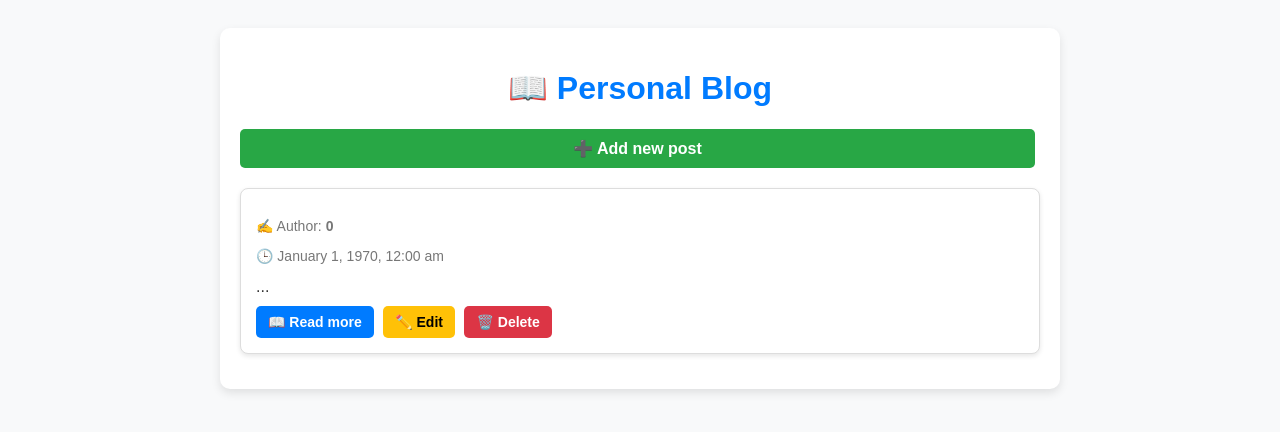
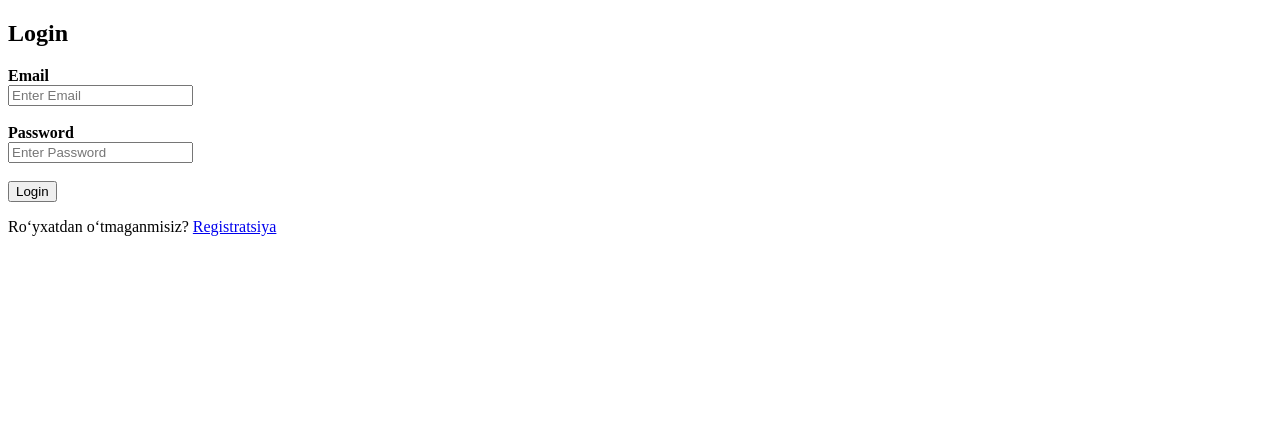
Before and after one commit to rustam-swe/personal-blog, a PHP site: page / in a window 1280 px wide. Shown: the top 432 px of the page. Run offline with PHP 8.4, Linux system fonts and the light colour scheme; data that the repository does not hold is empty.

Commit message:
Personal-Blog: create new file, register and login created

```diff
--- a/create.php
+++ b/create.php
@@ -22,7 +22,7 @@ if ($_SERVER["REQUEST_METHOD"] == "POST") {
         <textarea name="text" placeholder="text" required></textarea><br>
         <button type="submit">submit</button>
     </form>
-    <style>
+    <!-- <style>
     .submit-btn {
         background-color: #333;
         background: linear-gradient(to bottom, #333, #444);
@@ -38,6 +38,6 @@ if ($_SERVER["REQUEST_METHOD"] == "POST") {
     .submit-btn:hover {
         background: linear-gradient(to bottom, #444, #555);
     }
-</style>
+</style> -->
 </body>
 </html>
--- a/index.php
+++ b/index.php
@@ -1,173 +1,58 @@
 <?php
-include 'db.php';
+session_start();
+include 'db.php'; // MySQL ulanishi
 
-// SQL so‘rovi orqali postlar va mualliflarni olish
-$stmt = $db->query("
-    SELECT posts.id, posts.title, posts.text, posts.created_at, posts.updated_at,
-           COALESCE(users.name, 'Unknown Author') AS author
-    FROM posts
-    LEFT JOIN users ON posts.user_id = users.id
-    ORDER BY posts.created_at DESC
-");
-$posts = $stmt->fetchAll(PDO::FETCH_ASSOC);
+if ($_SERVER["REQUEST_METHOD"] == "POST") {
+    $email = trim($_POST["email"]);
+    $password = trim($_POST["password"]);
+
+    // Foydalanuvchi mavjudligini tekshirish
+    $stmt = $db->prepare("SELECT id, password FROM users WHERE email = ?");
+    $stmt->execute([$email]);
+    $user = $stmt->fetch(PDO::FETCH_ASSOC);
+
+    if ($user && password_verify($password, $user["password"])) {
+        // Sessiyaga foydalanuvchi ma’lumotlarini saqlash
+        $_SESSION["user_id"] = $user["id"];
+        $_SESSION["email"] = $email;
+        header("Location: add_users_.php"); // Foydalanuvchini yo‘naltirish
+        exit();
+    } else {
+        $error = "Email yoki parol noto‘g‘ri!";
+    }
+}
 ?>
 
 <!DOCTYPE html>
 <html lang="en">
 <head>
     <meta charset="UTF-8">
-    <title>Personal Blog</title>
-    <style>
-        /* Umumiy container */
-        body {
-            font-family: Arial, sans-serif;
-            background-color: #f8f9fa;
-            color: #333;
-            padding: 20px;
-        }
-
-        .container {
-            max-width: 800px;
-            margin: auto;
-            background: white;
-            padding: 20px;
-            border-radius: 10px;
-            box-shadow: 0px 4px 10px rgba(0, 0, 0, 0.1);
-        }
-
-        /* Blog sarlavhasi */
-        h1 {
-            text-align: center;
-            color: #007bff;
-        }
-
-        /* Postlarni joylash */
-        .posts {
-            margin-top: 20px;
-        }
-
-        /* Har bir post uchun karta */
-        .post-card {
-            background: #fff;
-            border: 1px solid #ddd;
-            border-radius: 8px;
-            padding: 15px;
-            margin-bottom: 15px;
-            box-shadow: 0px 2px 5px rgba(0, 0, 0, 0.1);
-            transition: transform 0.2s;
-        }
-
-        .post-card:hover {
-            transform: scale(1.02);
-        }
-
-        /* Post nomi */
-        .post-card h2 {
-            margin: 0;
-            color: #007bff;
-        }
-
-        .post-card h2 a {
-            text-decoration: none;
-        }
-
-        .post-card h2 a:hover {
-            text-decoration: underline;
-        }
-
-        /* Muallif va sana */
-        .author, .date {
-            font-size: 14px;
-            color: #777;
-        }
-
-        /* Post qisqacha tavsif */
-        .excerpt {
-            margin: 10px 0;
-        }
-
-        /* Tugmalar */
-        .buttons {
-            margin-top: 10px;
-        }
-
-        .btn {
-            display: inline-block;
-            padding: 8px 12px;
-            border-radius: 5px;
-            text-decoration: none;
-            font-size: 14px;
-            font-weight: bold;
-            margin-right: 5px;
-        }
-
-        .btn-read {
-            background-color: #007bff;
-            color: white;
-        }
-
-        .btn-edit {
-            background-color: #ffc107;
-            color: black;
-        }
-
-        .btn-delete {
-            background-color: #dc3545;
-            color: white;
-        }
-
-        .btn-primary {
-            display: block;
-            text-align: center;
-            margin-bottom: 15px;
-            background-color: #28a745;
-            color: white;
-            padding: 10px 15px;
-            font-size: 16px;
-            font-weight: bold;
-        }
-
-        .btn:hover {
-            opacity: 0.8;
-        }
-
-        /* Postlar mavjud bo‘lmasa */
-        .no-posts {
-            text-align: center;
-            color: #666;
-        }
-    </style>
+    <meta name="viewport" content="width=device-width, initial-scale=1.0">
+    <title>Login</title>
 </head>
 <body>
 
-    <div class="container">
-        <h1>📖 Personal Blog</h1>
-        <a href="create.php" class="btn btn-primary">➕ Add new post</a>
+<form action="index.php" method="post">
+  <div class="container">
+    <h2>Login</h2>
 
-        <div class="posts">
-            <?php if (count($posts) > 0): ?>
-                <?php foreach ($posts as $post): ?>
-                    <div class="post-card">
-                        <h2>
-                            <a href="post.php?id=<?= $post['id'] ?>">
-                                <?= htmlspecialchars($post['title']) ?>
-                            </a>
-                        </h2>
-                        <p class="author">✍️ Author: <b><?= htmlspecialchars($post['author']) ?></b></p>
-                        <p class="date">🕒 <?= date("F j, Y, g:i a", strtotime($post['created_at'])) ?></p>
-                        <p class="excerpt"><?= nl2br(htmlspecialchars(substr($post['text'], 0, 120))) ?>...</p>
-                        <div class="buttons">
-                            <a href="post.php?id=<?= $post['id'] ?>" class="btn btn-read">📖 Read more</a>
-                            <a href="edit.php?id=<?= $post['id'] ?>" class="btn btn-edit">✏️ Edit</a>
-                            <a href="delete.php?id=<?= $post['id'] ?>" class="btn btn-delete" onclick="return confirm('Do you want to delete?')">🗑️ Delete</a>
-                        </div>
-                    </div>
-                <?php endforeach; ?>
-            <?php else: ?>
-                <p class="no-posts">No posts found.</p>
-            <?php endif; ?>
-        </div>
-    </div>
+    <?php if (!empty($error)): ?>
+        <p style="color: red;"><?php echo $error; ?></p>
+    <?php endif; ?>
+
+    <label for="email"><b>Email</b></label><br>
+    <input type="email" placeholder="Enter Email" name="email" required><br><br>
+
+    <label for="password"><b>Password</b></label><br>
+    <input type="password" placeholder="Enter Password" name="password" required><br><br>
+
+    <button type="submit">Login</button>
+  </div>
+
+  <div class="container">
+    <p>Ro‘yxatdan o‘tmaganmisiz? <a href="register.php">Registratsiya</a></p>
+  </div>
+</form>
 
 </body>
 </html>
```
Also changed, not shown: add_users_.php (added, +66 -0 lines), register.php (added, +54 -0 lines), register_action.php (added, +19 -0 lines).
